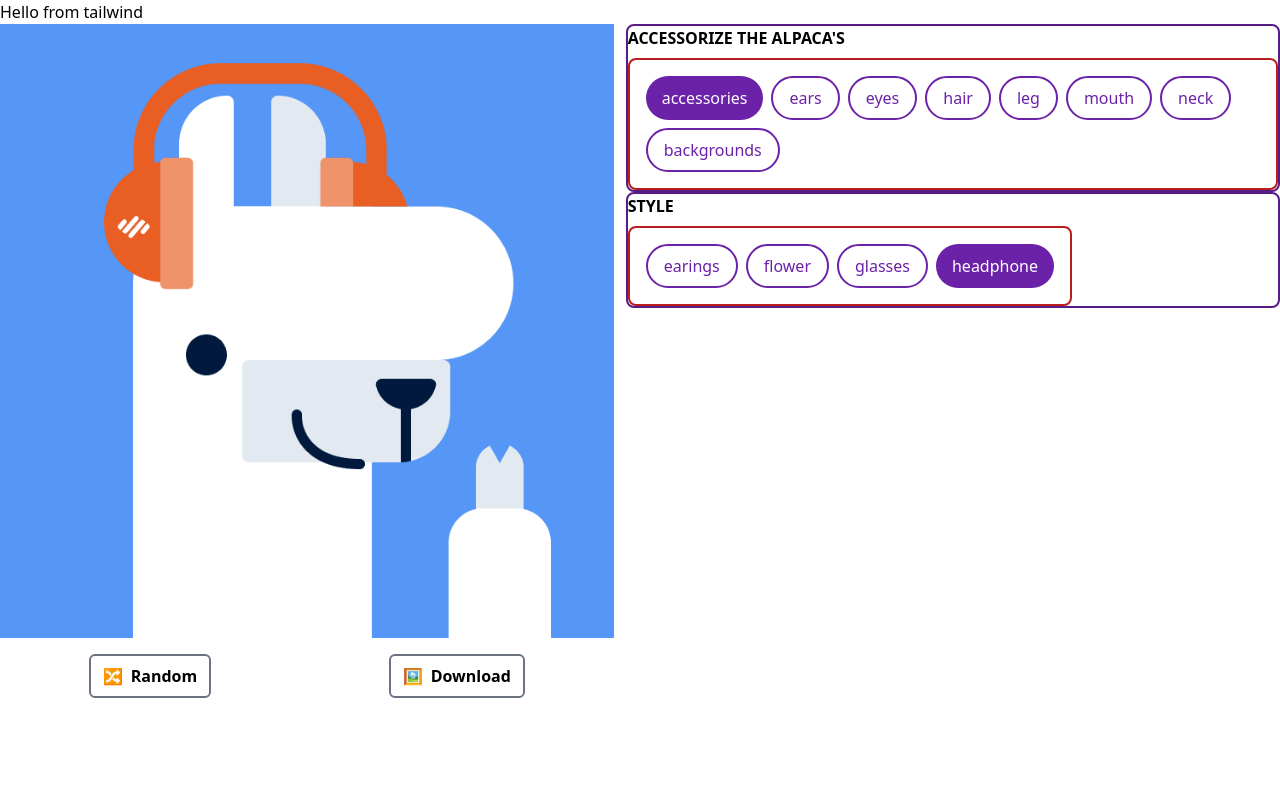
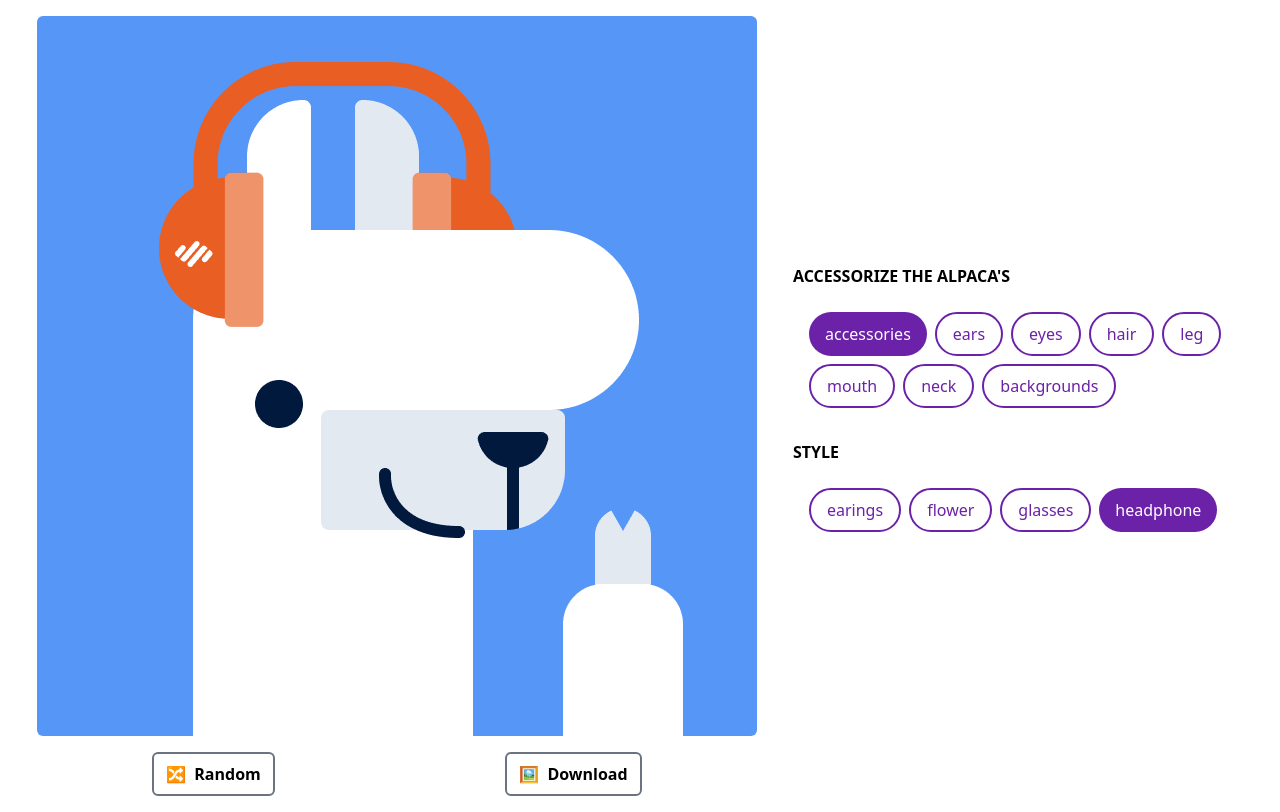
Before and after one commit to Qayyax/alpaca_generator, a React (Vite) app: page / in a window 1280 px wide. Built offline with nearby package versions, Linux system fonts and the light colour scheme.

Commit message:
desktop version

```diff
--- a/src/App.tsx
+++ b/src/App.tsx
@@ -2,8 +2,7 @@ import Home from "./components/Home";
 
 function App() {
   return (
-    <div>
-      <h1>Hello from tailwind</h1>
+    <div className="flex items-center justify-center py-4">
       <Home />
     </div>
   );
--- a/src/components/Home.tsx
+++ b/src/components/Home.tsx
@@ -1,8 +1,6 @@
 import { useState } from "react";
 import Options from "./Options";
 import { AlapacaKey, AlapacaType, alpacaObjects } from "../data";
-import ImageDisplay from "./ImageDisplay";
-import Random from "./Random";
 import ImageComp from "./ImageComp";
 
 export default function Home() {
@@ -55,12 +53,10 @@ export default function Home() {
     setCurrentSelected(updateCurrentSelected);
   };
 
-  // <ImageDisplay selected={currentSelected} />
-  // <Random random={getRandomAlpaca} />
   return (
-    <section className="flex gap-x-3">
+    <section className="flex gap-9 items-center">
       <ImageComp selected={currentSelected} random={getRandomAlpaca} />
-      <div className="flex flex-col">
+      <div className="flex flex-col gap-4">
         <Options
           title="Accessorize the alpaca's"
           categories={dataKeys}
--- a/src/components/ImageDisplay.tsx
+++ b/src/components/ImageDisplay.tsx
@@ -16,7 +16,7 @@ export default function ImageDisplay({ selected }: Props) {
 
   return (
     <div
-      className="bg-cover relative "
+      className="bg-cover relative rounded-md"
       style={{ backgroundImage: `url(${bg})` }}
     >
       <img src={ears} alt={selected.ears} className="absolute top-0 " />
--- a/src/components/Options.tsx
+++ b/src/components/Options.tsx
@@ -15,10 +15,10 @@ export default function Options({
   handleSelected,
 }: Props) {
   return (
-    <div className="border-2 border-purple-900 rounded-lg flex flex-col items-start gap-y-2">
+    <div className="flex flex-col items-start gap-y-2">
       {/*the width is full*/}
-      <h2 className="font-semibold">{title.toUpperCase()}</h2>
-      <div className="flex flex-wrap gap-2 border-2 p-4 border-red-700 rounded-lg">
+      <h2 className="font-extrabold">{title.toUpperCase()}</h2>
+      <div className="flex flex-wrap gap-2 max-w-[450px] p-4 border-red-700 rounded-lg">
         {/*any option selected here should be saved*/}
         {categories &&
           categories.map((option) => (
```
